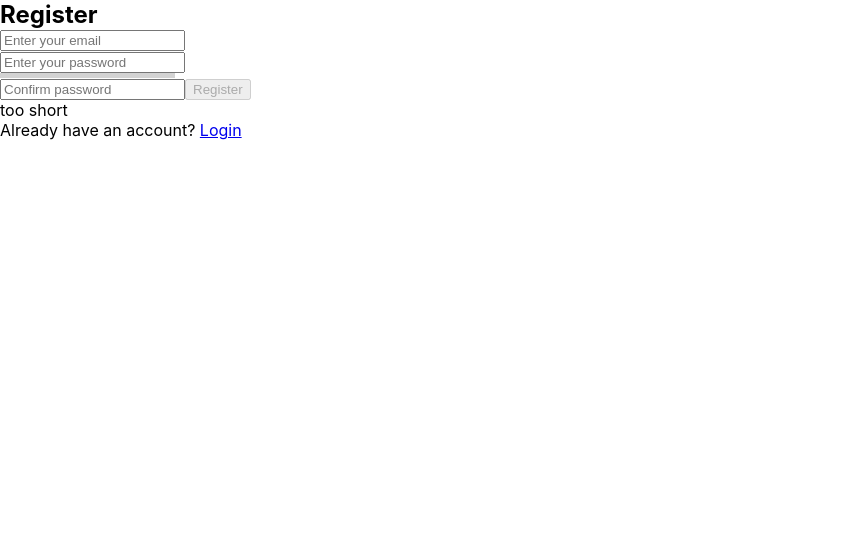
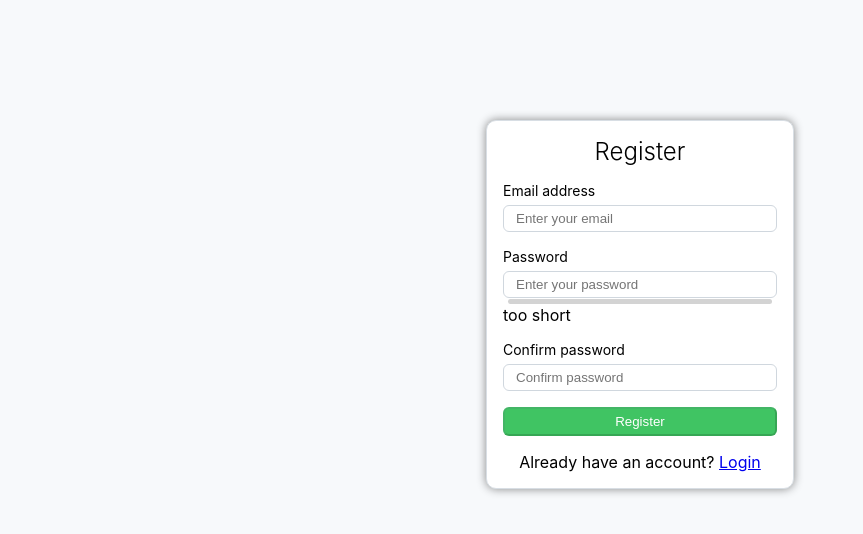
Before and after one commit to svinohryak/login-page-contact-list, a React (Create React App) app: page /login-page-contact-list/register in a window 1280 px wide. Shown: the top 534 px of the page, without its empty margins (0-863 px from the left). Built offline with nearby package versions, Linux system fonts and the light colour scheme.

Commit message:
style login page

```diff
--- /dev/null
+++ b/src/common styles/styles.tsx
@@ -0,0 +1,59 @@
+import styled from "styled-components";
+
+export const Form = styled.div`
+  width: 19.25rem;
+  margin: 15vh auto;
+  padding: 1rem;
+  display: block;
+  border: 1px solid #d8dee4;
+  border-radius: 0.625rem;
+  background-color: #fff;
+  box-shadow: 0 0 0.625rem #00000075;
+
+  & > h1 {
+    font-size: 24px;
+    font-weight: 300;
+    text-align: center;
+    margin-bottom: 0.625rem;
+  }
+
+  & > form > button {
+    display: block;
+    width: 100%;
+    text-align: center;
+    color: #fff;
+    background-color: #40c463;
+    cursor: pointer;
+    padding: 5px 12px;
+    margin-top: 16px;
+    border-radius: 6px;
+    border-color: #1b1f2426;
+  }
+
+  & > form > label {
+    display: block;
+    font-size: 14px;
+    margin-bottom: 6px;
+    margin-top: 16px;
+    font-weight: 400;
+    text-align: left;
+  }
+
+  & > form > input {
+    display: block;
+    width: 100%;
+    margin-top: 0.25rem;
+    /* margin-bottom: 1rem; */
+    padding: 5px 12px;
+    border-radius: 6px;
+    border: 1px solid #d0d7de;
+  }
+
+  & > form {
+    margin-bottom: 1rem;
+  }
+
+  & > p {
+    text-align: center;
+  }
+`;
--- a/src/components/PasswordStrenghBar/styles.tsx
+++ b/src/components/PasswordStrenghBar/styles.tsx
@@ -21,10 +21,13 @@ interface IBar {
 }
 
 export const Wrapper = styled.div`
-  width: 100%;
+  width: 96%;
   height: 5px;
   background-color: lightgray;
   position: relative;
+  margin: 1px auto;
+  border-radius: 5px;
+  overflow: hidden;
 `;
 
 export const Bar = styled.div<IBar>`
--- /dev/null
+++ b/src/components/PasswordStrengthBlock/style.tsx
@@ -0,0 +1,5 @@
+import styled from "styled-components";
+
+export const Box = styled.div`
+  width: 100%;
+`;
--- a/src/index.css
+++ b/src/index.css
@@ -6,6 +6,7 @@
 body {
   margin: 0;
   box-sizing: border-box;
+  background-color: #f7f9fb;
   font-family: -apple-system, BlinkMacSystemFont, "Segoe UI", "Roboto", "Oxygen",
     "Ubuntu", "Cantarell", "Fira Sans", "Droid Sans", "Helvetica Neue",
     sans-serif;
--- a/src/pages/Login/LoginPage.tsx
+++ b/src/pages/Login/LoginPage.tsx
@@ -1,28 +1,30 @@
 import React, { FC } from "react";
 import { NavLink } from "react-router-dom";
 import useLoginPage from "./useLoginPage";
+import * as CommonStyled from "../../common styles/styles";
 
 const LoginPage: FC = () => {
   const { error, email, password, signIn, setEmail, setPassword } =
     useLoginPage();
 
   return (
-    <>
-      <h2>Login</h2>
+    <CommonStyled.Form>
+      <h1>Please Login</h1>
       {error && <div>{error}</div>}
       <form onSubmit={signIn} name="login_form">
+        <label htmlFor="email">Email address</label>
         <input
+          id="email"
           type="email"
           value={email}
-          placeholder="Enter your email"
           required
           onChange={(e) => setEmail(e.target.value)}
         />
-
+        <label htmlFor="password">Password</label>
         <input
+          id="password"
           type="password"
           value={password}
-          placeholder="Enter your password"
           required
           onChange={(e) => setPassword(e.target.value)}
         />
@@ -36,7 +38,7 @@ const LoginPage: FC = () => {
           Register
         </NavLink>{" "}
       </p>
-    </>
+    </CommonStyled.Form>
   );
 };
 
--- a/src/pages/Register/RegisterPage.tsx
+++ b/src/pages/Register/RegisterPage.tsx
@@ -2,6 +2,7 @@ import { FC } from "react";
 import { NavLink } from "react-router-dom";
 import useRegisterPage from "./useRegisterPage";
 import PasswordStrenghBar from "../../components/PasswordStrenghBar/PasswordStrenghBar";
+import * as CommonStyled from "../../common styles/styles";
 
 const RegisterPage: FC = () => {
   const {
@@ -20,11 +21,13 @@ const RegisterPage: FC = () => {
   } = useRegisterPage();
 
   return (
-    <>
-      <h2>Register</h2>
+    <CommonStyled.Form>
+      <h1>Register</h1>
       <div>{error}</div>
       <form onSubmit={register} name="registration_form">
+        <label htmlFor="email">Email address</label>
         <input
+          id="email"
           type="email"
           value={email}
           placeholder="Enter your email"
@@ -32,9 +35,11 @@ const RegisterPage: FC = () => {
           required
           onChange={(e) => validateEmail(e)}
         />
+        <div>{emailStatus.message}</div>
 
-        <div style={{ width: "175px" }}>
+        <label htmlFor="password">Password</label>
         <input
+          id="password"
           type="password"
           value={password}
           required
@@ -46,9 +51,10 @@ const RegisterPage: FC = () => {
           strengthLevel={passwordMessage}
           passwordStatus={passwordStatus}
         />
-        </div>
-
+        <div> {passwordMessage}</div>
+        <label htmlFor="confirm password">Confirm password</label>
         <input
+          id="confirm password"
           type="password"
           value={confirmPassword}
           required
@@ -60,15 +66,14 @@ const RegisterPage: FC = () => {
           Register
         </button>
       </form>
-      <div>{emailStatus.message}</div>
-      <div> {passwordMessage}</div>
+
       <p>
         Already have an account?{" "}
         <NavLink to="/login-page-contact-list/login" replace>
           Login
         </NavLink>{" "}
       </p>
-    </>
+    </CommonStyled.Form>
   );
 };
 
--- a/src/pages/Register/useRegisterPage.ts
+++ b/src/pages/Register/useRegisterPage.ts
@@ -38,13 +38,13 @@ const useRegisterPage = () => {
     if (EmailValidator.validate(mail)) {
       setEmailStatus({
         ...emailStatus,
-        message: "Valid Email",
+        message: "",
         isValid: true,
       });
     } else {
       setEmailStatus({
         ...emailStatus,
-        message: "Enter valid Email",
+        message: "Email is invalid",
         isValid: false,
       });
     }
```
Also changed, not shown: src/components/PasswordStrengthBlock/PasswordStrengthBlock.tsx (added, +9 -0 lines). Lines whose indentation alone changed are shown as unchanged.
